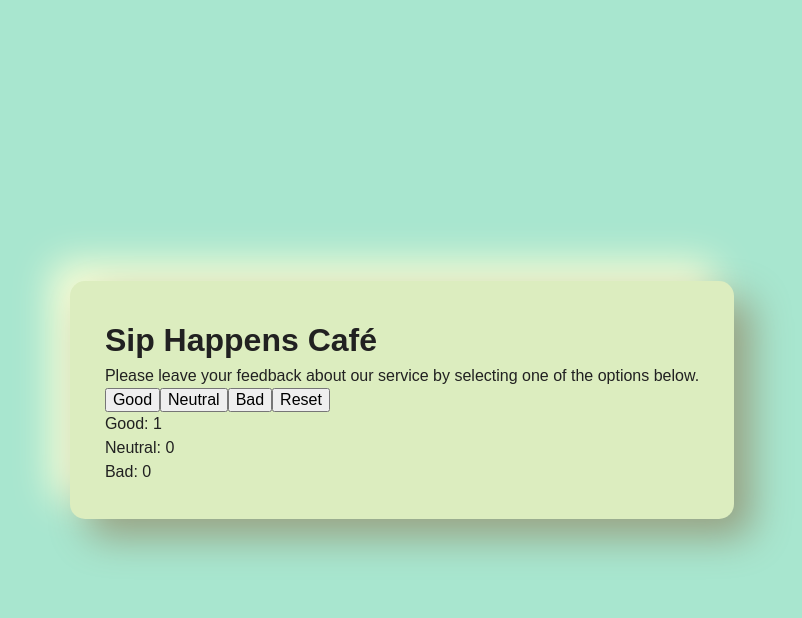
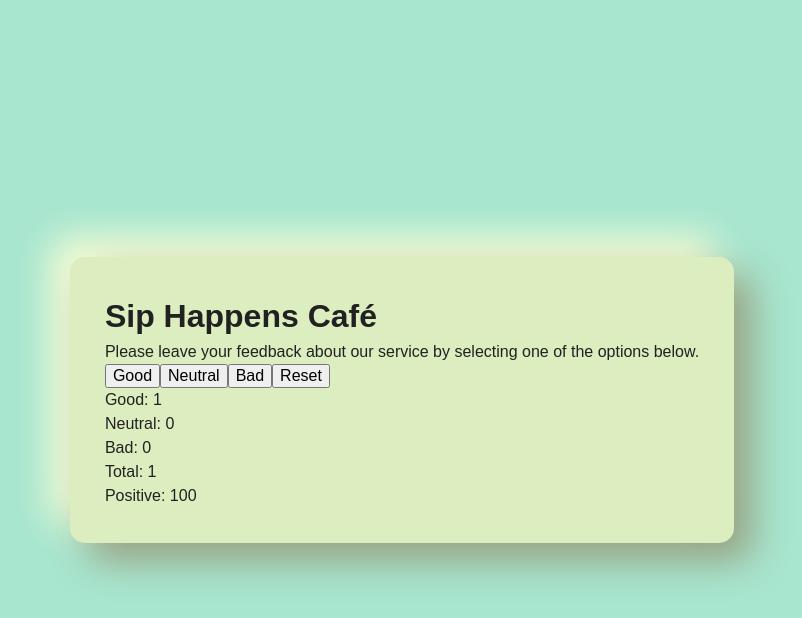
Before and after one commit to uncle-Jonik/goit-react-hw-02, a React (Vite) app: page / in a window 1280 px wide. Both pictures are taken after a click on the button "Good". Shown: the top 618 px of the page, without its empty margins (238-1040 px from the left). Built offline with nearby package versions, Linux system fonts and the light colour scheme.

Commit message:
fullLogic

```diff
--- a/src/components/App.jsx
+++ b/src/components/App.jsx
@@ -17,7 +17,7 @@ const localStorage = () => {
 };
 
 export const App = () => {
-  const [count, setCount] = useState(localStorage);
+  let [count, setCount] = useState(localStorage);
 
   useEffect(() => {
     window.localStorage.setItem('settings', JSON.stringify(count));
@@ -27,10 +27,14 @@ export const App = () => {
     setCount({ ...count, [value]: count[value] + 1 });
   };
 
-  const handleClickReset = () => {};
+  const handleClickReset = () => {
+    window.localStorage.clear();
+    setCount((count = config));
+  };
 
+  const totalFeedback = count.good + count.bad + count.neutral;
+  const positive = Math.round(((count.good + count.neutral) / totalFeedback) * 100);
   const cheakAnalogy = JSON.stringify(config) === JSON.stringify(count);
-
   return (
     <div className={css.wrapper}>
       <Description />
@@ -48,6 +52,8 @@ export const App = () => {
             <p>Good: {count.good}</p>
             <p>Neutral: {count.neutral}</p>
             <p>Bad: {count.bad}</p>
+            <p>Total: {totalFeedback}</p>
+            <p>Positive: {positive}</p>
           </>
         )}
       </div>
```
